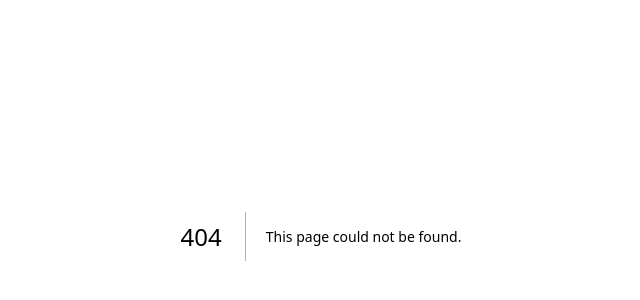
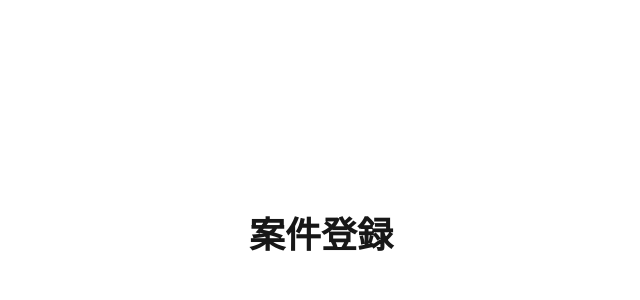
Before and after one commit to Rika-7/front_collaboration, a Next.js app: page /project_submission in a window 1280 px wide. Before the commit this address had no page. Shown: the part 164-464 px from the top of the page, without its empty margins (319-959 px from the left). Built offline with nearby package versions, Linux system fonts and the light colour scheme.

Commit message:
Updated tailwind from v3 to v4. Created an empty project submission page.

```diff
--- a/package.json
+++ b/package.json
@@ -16,14 +16,14 @@
   },
   "devDependencies": {
     "@eslint/eslintrc": "^3",
+    "@tailwindcss/postcss": "^4.0.17",
     "@types/node": "^20",
     "@types/react": "^19",
     "@types/react-dom": "^19",
-    "autoprefixer": "^10.4.14",
     "eslint": "^9",
     "eslint-config-next": "15.2.4",
     "postcss": "^8.4.24",
-    "tailwindcss": "^3.3.2",
+    "tailwindcss": "^4.0.17",
     "typescript": "^5"
   }
 }
--- a/postcss.config.mjs
+++ b/postcss.config.mjs
@@ -1,8 +1,7 @@
 /** @type {import('postcss-load-config').Config} */
 const config = {
   plugins: {
-    tailwindcss: {},
-    autoprefixer: {},
+    '@tailwindcss/postcss': {},
   },
 };
 
--- a/src/app/globals.css
+++ b/src/app/globals.css
@@ -1,6 +1,27 @@
-@tailwind base;
-@tailwind components;
-@tailwind utilities;
+@import 'tailwindcss';
+
+@theme {
+  --color-background: var(--background);
+  --color-foreground: var(--foreground);
+}
+
+/*
+  The default border color has changed to `currentColor` in Tailwind CSS v4,
+  so we've added these compatibility styles to make sure everything still
+  looks the same as it did with Tailwind CSS v3.
+
+  If we ever want to remove these styles, we need to add an explicit border
+  color utility to any element that depends on these defaults.
+*/
+@layer base {
+  *,
+  ::after,
+  ::before,
+  ::backdrop,
+  ::file-selector-button {
+    border-color: var(--color-gray-200, currentColor);
+  }
+}
 
 :root {
   --background: #ffffff;
--- /dev/null
+++ b/src/app/project_submission/page.tsx
@@ -0,0 +1,9 @@
+export default function Home() {
+  return (
+    <div className="grid grid-rows-[20px_1fr_20px] items-center justify-items-center min-h-screen p-8 pb-20 gap-16 sm:p-20 font-[family-name:var(--font-geist-sans)]">
+      <main className="flex flex-col gap-8 row-start-2 items-center sm:items-start">
+        <h1 className="text-4xl font-bold">案件登録</h1>
+      </main>
+    </div>
+  );
+}
--- a/tailwind.config.ts
+++ /dev/null
@@ -1,19 +0,0 @@
-// tailwind.config.ts
-import type { Config } from "tailwindcss";
-
-export default {
-  content: [
-    "./src/app/**/*.{js,ts,jsx,tsx,mdx}",
-    "./src/pages/**/*.{js,ts,jsx,tsx,mdx}",
-    "./src/components/**/*.{js,ts,jsx,tsx,mdx}",
-  ],
-  theme: {
-    extend: {
-      colors: {
-        background: "var(--background)",
-        foreground: "var(--foreground)",
-      },
-    },
-  },
-  plugins: [],
-} satisfies Config;
```
Also changed, not shown: 1 other file (tests, documents, lock files or other folders).
